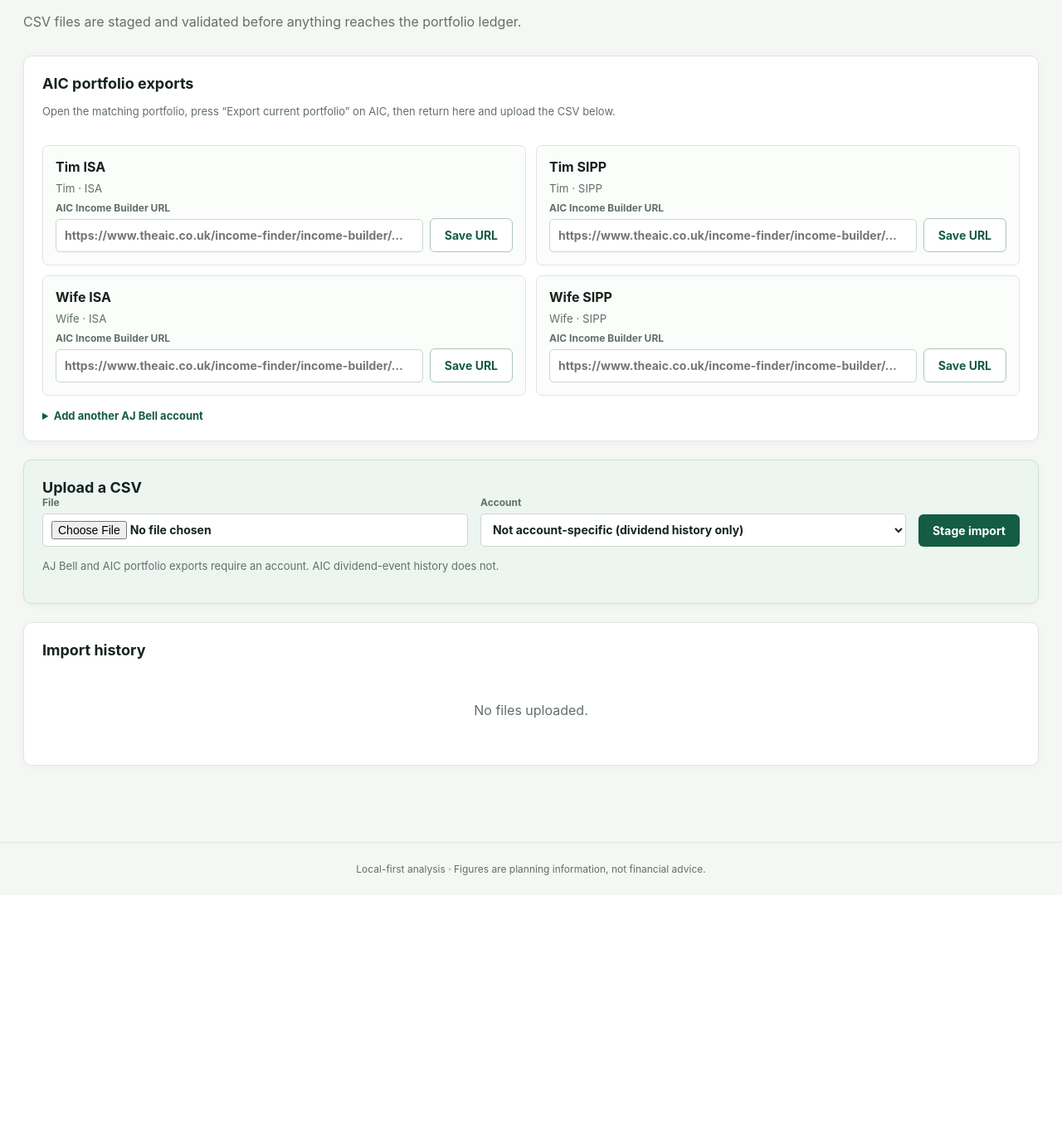
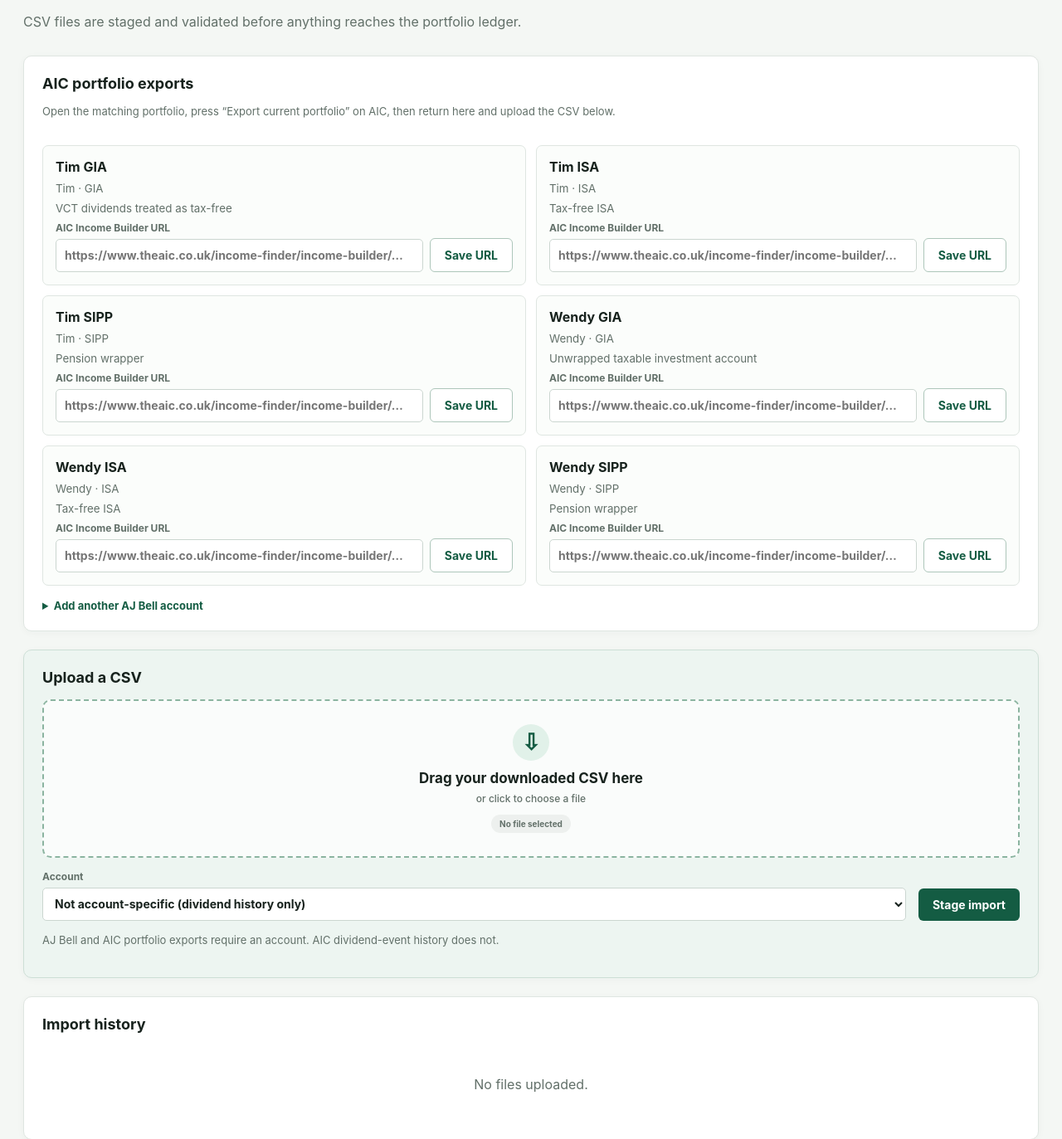
Before and after one commit to timjjones-qodea/income_app, a FastAPI app: page /imports in a window 1280 px wide. Shown: the part 193-1566 px from the top of the page at 83% size. Before the commit the page ends 1248 px from the top, so only its background shows below. Run offline with FastAPI, Linux system fonts and the light colour scheme.

Commit message:
Refined Import screen

```diff
--- a/app/database.py
+++ b/app/database.py
@@ -47,3 +47,6 @@ def init_db() -> None:
         if "aic_portfolio_url" not in columns:
             with engine.begin() as connection:
                 connection.execute(text("ALTER TABLE accounts ADD COLUMN aic_portfolio_url TEXT"))
+        if "tax_treatment" not in columns:
+            with engine.begin() as connection:
+                connection.execute(text("ALTER TABLE accounts ADD COLUMN tax_treatment VARCHAR(160)"))
--- a/app/main.py
+++ b/app/main.py
@@ -38,34 +38,76 @@ from app.services import (
 )
 
 
+def seed_reference_data(db: Session) -> None:
+    wife = db.scalar(select(Person).where(Person.name == "Wife"))
+    wendy = db.scalar(select(Person).where(Person.name == "Wendy"))
+    if wife and not wendy:
+        wife.name = "Wendy"
+        wendy = wife
+        db.flush()
+    elif wife and wendy and wife.id != wendy.id:
+        for account in wife.accounts:
+            account.owner = wendy
+        db.delete(wife)
+        db.flush()
+
+    people = {}
+    for name in ("Tim", "Wendy"):
+        person = db.scalar(select(Person).where(Person.name == name))
+        if not person:
+            person = Person(name=name, tax_residency="UK")
+            db.add(person)
+            db.flush()
+        people[name] = person
+
+    for old_name, new_name in (("Wife ISA", "Wendy ISA"), ("Wife SIPP", "Wendy SIPP")):
+        legacy = db.scalar(select(Account).where(Account.account_name == old_name))
+        replacement = db.scalar(select(Account).where(Account.account_name == new_name))
+        if legacy and not replacement:
+            legacy.account_name = new_name
+            legacy.owner_person_id = people["Wendy"].id
+            db.flush()
+
+    account_specs = (
+        ("Tim", "ISA", "Tax-free ISA", None),
+        ("Tim", "SIPP", "Pension wrapper", None),
+        (
+            "Tim",
+            "GIA",
+            "VCT dividends treated as tax-free",
+            "VCT-only general investment account.",
+        ),
+        ("Wendy", "ISA", "Tax-free ISA", None),
+        ("Wendy", "SIPP", "Pension wrapper", None),
+        (
+            "Wendy",
+            "GIA",
+            "Unwrapped taxable investment account",
+            "General investment account outside a tax wrapper.",
+        ),
+    )
+    for owner, wrapper, tax_treatment, notes in account_specs:
+        account_name = f"{owner} {wrapper}"
+        account = db.scalar(select(Account).where(Account.account_name == account_name))
+        if not account:
+            account = Account(
+                provider="AJ Bell",
+                account_name=account_name,
+                owner_person_id=people[owner].id,
+                wrapper_type=wrapper,
+                currency="GBP",
+            )
+            db.add(account)
+        account.owner_person_id = people[owner].id
+        account.tax_treatment = tax_treatment
+        if notes and not account.notes:
+            account.notes = notes
+    db.commit()
+
+
 def seed() -> None:
     with SessionLocal() as db:
-        people = {}
-        for name in ("Tim", "Wife"):
-            person = db.scalar(select(Person).where(Person.name == name))
-            if not person:
-                person = Person(name=name, tax_residency="UK")
-                db.add(person)
-                db.flush()
-            people[name] = person
-        for owner, wrapper in (
-            ("Tim", "ISA"),
-            ("Tim", "SIPP"),
-            ("Wife", "ISA"),
-            ("Wife", "SIPP"),
-        ):
-            account_name = f"{owner} {wrapper}"
-            if not db.scalar(select(Account).where(Account.account_name == account_name)):
-                db.add(
-                    Account(
-                        provider="AJ Bell",
-                        account_name=account_name,
-                        owner_person_id=people[owner].id,
-                        wrapper_type=wrapper,
-                        currency="GBP",
-                    )
-                )
-        db.commit()
+        seed_reference_data(db)
 
 
 @asynccontextmanager
@@ -169,6 +211,7 @@ def create_account(
     owner_person_id: int = Form(...),
     wrapper_type: str = Form(...),
     aic_portfolio_url: str = Form(""),
+    tax_treatment: str = Form(""),
     db: Session = Depends(get_db),
 ):
     if db.scalar(select(Account).where(Account.account_name == account_name.strip())):
@@ -179,6 +222,7 @@ def create_account(
         owner_person_id=owner_person_id,
         wrapper_type=wrapper_type.strip().upper(),
         currency="GBP",
+        tax_treatment=tax_treatment.strip() or None,
     )
     db.add(account)
     db.flush()
--- a/app/models.py
+++ b/app/models.py
@@ -44,6 +44,7 @@ class Account(Base):
     owner_person_id: Mapped[int] = mapped_column(ForeignKey("people.id"))
     wrapper_type: Mapped[str] = mapped_column(String(20))
     currency: Mapped[str] = mapped_column(String(3), default="GBP")
+    tax_treatment: Mapped[str | None] = mapped_column(String(160))
     notes: Mapped[str | None] = mapped_column(Text)
     aic_portfolio_url: Mapped[str | None] = mapped_column(Text)
     owner: Mapped[Person] = relationship(back_populates="accounts")
--- a/app/static/app.css
+++ b/app/static/app.css
@@ -64,7 +64,18 @@ tfoot td { font-weight: 700; background: #f8faf8; }
 .status-staged { color: #75520e; background: #fff0cf; }
 .status-duplicate, .status-amount-mismatch { color: var(--red); background: #f9e1df; }
 .upload-panel { background: #edf5f1; border-color: #cddfd6; }
-.upload-form { display: grid; grid-template-columns: 1fr 1fr auto; gap: 15px; align-items: end; }
+.upload-form { display: grid; gap: 15px; margin-top: 16px; }
+.drop-zone { min-height: 190px; display: flex; align-items: center; justify-content: center; gap: 7px; padding: 28px; border: 2px dashed #8bb4a0; border-radius: 10px; background: rgba(255,255,255,.7); text-align: center; cursor: pointer; transition: border-color .15s, background .15s, transform .15s; }
+.drop-zone:hover, .drop-zone:focus-visible { border-color: var(--green); background: #fff; outline: none; }
+.drop-zone.is-dragging { border-color: var(--gold); background: #fff8e8; transform: scale(1.005); }
+.drop-zone.has-file { border-style: solid; border-color: var(--green); background: #fff; }
+.drop-zone-icon { display: grid; place-items: center; width: 44px; height: 44px; margin-bottom: 4px; border-radius: 50%; background: var(--green-light); color: var(--green); font-size: 27px; line-height: 1; }
+.drop-zone strong { color: var(--ink); font-size: 17px; }
+.drop-zone > span:not(.drop-zone-icon) { color: var(--muted); font-weight: 500; }
+.drop-zone small { margin-top: 5px; padding: 5px 10px; border-radius: 20px; background: #edf0ee; color: var(--muted); font-weight: 650; }
+.drop-zone.has-file small { background: var(--green-light); color: var(--green); }
+.upload-controls { display: grid; grid-template-columns: 1fr auto; gap: 15px; align-items: end; }
+.visually-hidden { position: absolute !important; width: 1px !important; height: 1px !important; padding: 0 !important; margin: -1px !important; overflow: hidden !important; clip: rect(0,0,0,0) !important; white-space: nowrap !important; border: 0 !important; }
 label { display: flex; flex-direction: column; gap: 6px; color: var(--muted); font-size: 12px; font-weight: 650; }
 input, select, textarea { width: 100%; min-height: 40px; padding: 8px 10px; border: 1px solid #cbd6d0; border-radius: 5px; background: #fff; color: var(--ink); font: inherit; font-size: 14px; }
 textarea { min-height: 72px; resize: vertical; }
@@ -95,13 +106,13 @@ details { margin-top: 15px; } summary { cursor: pointer; color: var(--green); fo
 .aic-account small { color: var(--muted); }
 .aic-account > .button { justify-self: start; }
 .aic-account form { display: grid; grid-template-columns: 1fr auto; align-items: end; gap: 8px; }
-.account-form { display: grid; grid-template-columns: 2fr 1fr 1fr 2fr auto; align-items: end; gap: 10px; padding-top: 15px; }
+.account-form { display: grid; grid-template-columns: 2fr 1fr 1fr 2fr 2fr auto; align-items: end; gap: 10px; padding-top: 15px; }
 @media (max-width: 900px) {
   .topbar { height: auto; padding: 16px 20px; align-items: flex-start; }
   nav { flex-wrap: wrap; justify-content: flex-end; gap: 10px 16px; }
   .metrics { grid-template-columns: repeat(2, 1fr); }
   .grid-two, .security-grid, .aic-account-grid { grid-template-columns: 1fr; }
-  .upload-form { grid-template-columns: 1fr; }
+  .upload-controls { grid-template-columns: 1fr; }
 }
 @media (max-width: 600px) {
   .topbar { display: block; }
--- a/app/templates/holdings.html
+++ b/app/templates/holdings.html
@@ -5,7 +5,7 @@
 <section class="panel">
 {% if rows %}
 <div class="table-scroll"><table><thead><tr><th>Person</th><th>Account</th><th>Security</th><th class="numeric">Quantity</th><th class="numeric">Value</th><th class="numeric">Yield</th><th class="numeric">Forward income</th><th>Source</th></tr></thead>
-<tbody>{% for row in rows %}<tr><td>{{ row.person.name }}</td><td>{{ row.account.account_name }}<small class="block">{{ row.account.wrapper_type }}</small></td><td><strong>{{ row.security.ticker or "—" }}</strong><small class="block">{{ row.security.name }}</small></td><td class="numeric">{{ "{:,.2f}".format(row.quantity) }}</td><td class="numeric">{{ row.value|money }}</td><td class="numeric">{{ row.assumed_yield|percent }}</td><td class="numeric strong">{{ row.forward_income|money }}</td><td><span class="source">{{ row.source }}</span></td></tr>{% endfor %}</tbody>
+<tbody>{% for row in rows %}<tr><td>{{ row.person.name }}</td><td>{{ row.account.account_name }}<small class="block">{{ row.account.wrapper_type }}</small>{% if row.account.tax_treatment %}<small class="block">{{ row.account.tax_treatment }}</small>{% endif %}</td><td><strong>{{ row.security.ticker or "—" }}</strong><small class="block">{{ row.security.name }}</small></td><td class="numeric">{{ "{:,.2f}".format(row.quantity) }}</td><td class="numeric">{{ row.value|money }}</td><td class="numeric">{{ row.assumed_yield|percent }}</td><td class="numeric strong">{{ row.forward_income|money }}</td><td><span class="source">{{ row.source }}</span></td></tr>{% endfor %}</tbody>
 <tfoot><tr><td colspan="4">Total</td><td class="numeric">{{ total_value|default(0)|money }}</td><td></td><td class="numeric">{{ total_income|default(0)|money }}</td><td></td></tr></tfoot></table></div>
 {% else %}<div class="empty"><strong>No holdings to show</strong><p>Commit an AJ Bell holdings import first.</p></div>{% endif %}
 </section>
--- a/app/templates/imports.html
+++ b/app/templates/imports.html
@@ -8,6 +8,7 @@
   {% for account in accounts %}
     <article class="aic-account">
       <strong>{{ account.account_name }}</strong><small>{{ account.owner.name }} · {{ account.wrapper_type }}</small>
+      {% if account.tax_treatment %}<small>{{ account.tax_treatment }}</small>{% endif %}
       {% if account.aic_portfolio_url %}
         <a class="button" href="{{ account.aic_portfolio_url }}" target="_blank" rel="noopener noreferrer">Open AIC portfolio ↗</a>
       {% endif %}
@@ -23,6 +24,7 @@
       <label>Account name<input name="account_name" placeholder="Tim NISA" required></label>
       <label>Owner<select name="owner_person_id">{% for person in people %}<option value="{{ person.id }}">{{ person.name }}</option>{% endfor %}</select></label>
       <label>Wrapper<select name="wrapper_type"><option>ISA</option><option>SIPP</option><option>GIA</option><option>Cash</option><option>Other</option></select></label>
+      <label>Tax treatment<input name="tax_treatment" placeholder="Optional"></label>
       <label>AIC URL (optional)<input type="url" name="aic_portfolio_url"></label>
       <button type="submit">Add account</button>
     </form>
@@ -30,10 +32,18 @@
 </section>
 <section class="panel upload-panel">
   <h2>Upload a CSV</h2>
-  <form action="/imports/upload" method="post" enctype="multipart/form-data" class="upload-form">
-    <label>File<input type="file" name="file" accept=".csv,text/csv" required></label>
-    <label>Account<select name="account_id"><option value="">Not account-specific (dividend history only)</option>{% for account in accounts %}<option value="{{ account.id }}">{{ account.account_name }} · {{ account.wrapper_type }}</option>{% endfor %}</select></label>
-    <button type="submit">Stage import</button>
+  <form action="/imports/upload" method="post" enctype="multipart/form-data" class="upload-form" id="csv-upload-form">
+    <label class="drop-zone" id="csv-drop-zone" for="csv-file" tabindex="0">
+      <input class="visually-hidden" id="csv-file" type="file" name="file" accept=".csv,text/csv" required>
+      <span class="drop-zone-icon" aria-hidden="true">⇩</span>
+      <strong>Drag your downloaded CSV here</strong>
+      <span>or click to choose a file</span>
+      <small id="csv-file-name">No file selected</small>
+    </label>
+    <div class="upload-controls">
+      <label>Account<select name="account_id"><option value="">Not account-specific (dividend history only)</option>{% for account in accounts %}<option value="{{ account.id }}">{{ account.account_name }} · {{ account.wrapper_type }}</option>{% endfor %}</select></label>
+      <button type="submit">Stage import</button>
+    </div>
   </form>
   <p class="hint">AJ Bell and AIC portfolio exports require an account. AIC dividend-event history does not.</p>
 </section>
@@ -47,4 +57,49 @@
   </tr>{% endfor %}</tbody></table></div>
   {% else %}<div class="empty">No files uploaded.</div>{% endif %}
 </section>
+<script>
+(() => {
+  const dropZone = document.getElementById("csv-drop-zone");
+  const fileInput = document.getElementById("csv-file");
+  const fileName = document.getElementById("csv-file-name");
+
+  const showSelection = () => {
+    const file = fileInput.files && fileInput.files[0];
+    fileName.textContent = file ? file.name : "No file selected";
+    dropZone.classList.toggle("has-file", Boolean(file));
+  };
+
+  ["dragenter", "dragover"].forEach((eventName) => {
+    dropZone.addEventListener(eventName, (event) => {
+      event.preventDefault();
+      dropZone.classList.add("is-dragging");
+    });
+  });
+  ["dragleave", "drop"].forEach((eventName) => {
+    dropZone.addEventListener(eventName, (event) => {
+      event.preventDefault();
+      dropZone.classList.remove("is-dragging");
+    });
+  });
+  dropZone.addEventListener("drop", (event) => {
+    const files = event.dataTransfer.files;
+    if (!files.length) return;
+    if (!files[0].name.toLowerCase().endsWith(".csv")) {
+      fileInput.value = "";
+      fileName.textContent = "Please choose a CSV file";
+      dropZone.classList.remove("has-file");
+      return;
+    }
+    fileInput.files = files;
+    showSelection();
+  });
+  dropZone.addEventListener("keydown", (event) => {
+    if (event.key === "Enter" || event.key === " ") {
+      event.preventDefault();
+      fileInput.click();
+    }
+  });
+  fileInput.addEventListener("change", showSelection);
+})();
+</script>
 {% endblock %}
```
Also changed, not shown: tests/test_seed.py (added, +50 -0 lines), README.md, 2 other files.
